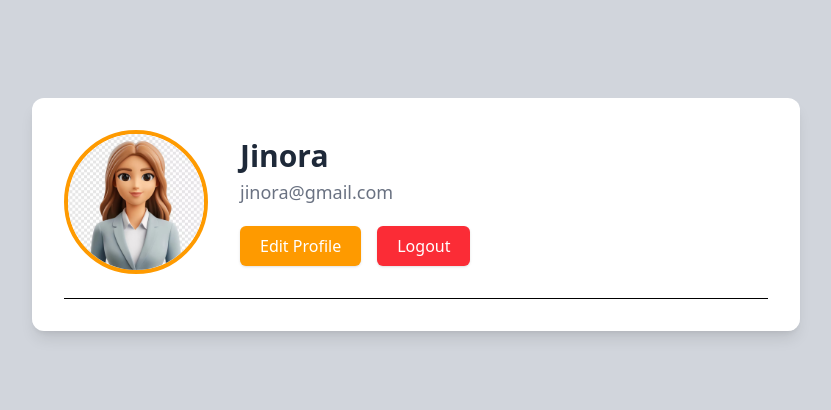
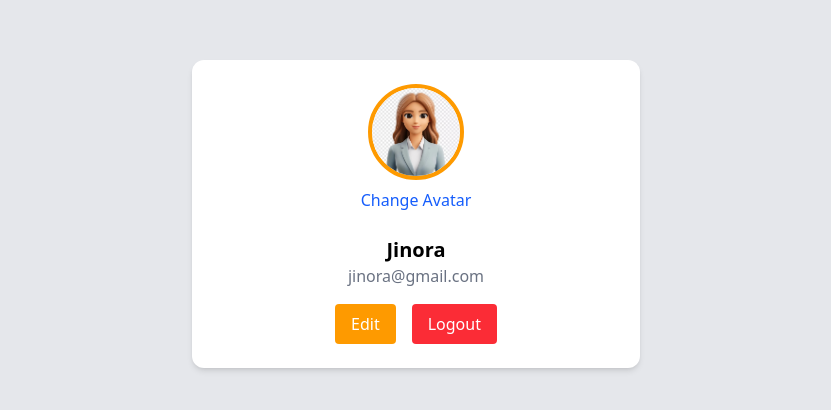
Before and after one commit to KobikaB/Task_5, a React (Vite) app: page /profile in a window 1280 px wide. Shown: the part 186-596 px from the top of the page, without its empty margins (224-1055 px from the left). Built offline with nearby package versions, Linux system fonts and the light colour scheme.

Commit message:
third update

```diff
--- a/src/Pages/Profile.jsx
+++ b/src/Pages/Profile.jsx
@@ -1,10 +1,9 @@
-import React, { useState, useRef } from "react";
+import React, { useState } from "react";
 import avatar1 from "../images/avatar1.avif";
 import { useNavigate } from "react-router";
 
 const Profile = () => {
   const navigate = useNavigate();
-  const fileInputRef = useRef(null);
 
   const [profile, setProfile] = useState({
     name: "Jinora",
@@ -16,33 +15,28 @@ const Profile = () => {
   const [formData, setFormData] = useState(profile);
   const [emailError, setEmailError] = useState("");
 
+
   const handleInputChange = (e) => {
     const { name, value } = e.target;
-    setFormData((prev) => ({ ...prev, [name]: value }));
-    if (name === "email") validateEmail(value);
-  };
+    setFormData({ ...formData, [name]: value });
 
-  const validateEmail = (email) => {
+
+    if (name === "email") {
       const emailRegex = /^\S+@\S+\.\S+$/;
-    if (!emailRegex.test(email)) {
-      setEmailError("Invalid email format");
-    } else {
-      setEmailError("");
+      setEmailError(emailRegex.test(value) ? "" : "Invalid email format");
     }
   };
 
   const handleSave = () => {
-    if (emailError) return;
+    if (!emailError) {
       setProfile(formData);
       setEditMode(false);
+    }
   };
+
 
   const handleLogout = () => {
     navigate("/login");
-  };
-
-  const handleAvatarClick = () => {
-    fileInputRef.current.click();
   };
 
   const handleAvatarChange = (e) => {
@@ -50,68 +44,56 @@ const Profile = () => {
     if (file) {
       const reader = new FileReader();
       reader.onloadend = () => {
-        setFormData((prev) => ({ ...prev, avatar: reader.result }));
-        setProfile((prev) => ({ ...prev, avatar: reader.result }));
+        const image = reader.result;
+        setFormData({ ...formData, avatar: image });
+        setProfile({ ...profile, avatar: image });
       };
       reader.readAsDataURL(file);
     }
   };
 
   return (
-    <div className="min-h-screen bg-gray-300 flex justify-center items-center px-4">
-      <div className="w-full max-w-3xl bg-white rounded-xl shadow-lg p-8">
-        <div className="flex flex-col md:flex-row items-center gap-8 border-b pb-6">
-          <div
-            className="relative group cursor-pointer"
-            onClick={handleAvatarClick}
-          >
+    <div className="min-h-screen flex justify-center items-center bg-gray-200 p-4">
+      <div className="bg-white p-6 rounded-xl shadow-md w-full max-w-md">
+        <div className="text-center">
           <img
             src={profile.avatar}
-              alt="Avatar"
-              className="w-36 h-36 rounded-full object-cover border-4 border-amber-500"
+            alt="avatar"
+            className="w-24 h-24 mx-auto rounded-full border-4 border-amber-500"
           />
-            <div className="absolute inset-0 bg-black bg-opacity-40 rounded-full flex items-center justify-center opacity-0 group-hover:opacity-100 transition">
-              <span className="text-white text-sm font-semibold">Change</span>
-            </div>
-            <input
-              type="file"
-              accept="image/*"
-              ref={fileInputRef}
-              onChange={handleAvatarChange}
-              className="hidden"
-            />
+          <label className="block mt-2 text-blue-600 cursor-pointer">
+            Change Avatar
+            <input type="file" accept="image/*" onChange={handleAvatarChange} className="hidden" />
+          </label>
         </div>
 
-          <div className="flex-1">
         {!editMode ? (
-              <>
-                <h2 className="text-3xl font-bold text-gray-800">
-                  {profile.name}
-                </h2>
-                <p className="text-gray-500 text-lg mt-1">{profile.email}</p>
-                <div className="flex gap-4 mt-5">
+          <div className="mt-6 text-center">
+            <h2 className="text-xl font-bold">{profile.name}</h2>
+            <p className="text-gray-500">{profile.email}</p>
+            <div className="mt-4 flex justify-center gap-4">
               <button
                 onClick={() => setEditMode(true)}
-                    className="bg-amber-500 hover:bg-amber-600 text-white px-5 py-2 rounded-md shadow"
+                className="bg-amber-500 text-white px-4 py-2 rounded"
               >
-                    Edit Profile
+                Edit
               </button>
               <button
                 onClick={handleLogout}
-                    className="bg-red-500 hover:bg-red-600 text-white px-5 py-2 rounded-md shadow"
+                className="bg-red-500 text-white px-4 py-2 rounded"
               >
                 Logout
               </button>
             </div>
-              </>
+          </div>
         ) : (
-              <div className="space-y-4">
+          <div className="mt-6 space-y-4">
             <input
               type="text"
               name="name"
               value={formData.name}
               onChange={handleInputChange}
-                  className="w-full border border-gray-300 rounded-md px-4 py-2 focus:outline-none focus:ring-2 focus:ring-amber-400"
+              className="w-full border px-3 py-2 rounded"
               placeholder="Name"
             />
             <input
@@ -119,23 +101,20 @@ const Profile = () => {
               name="email"
               value={formData.email}
               onChange={handleInputChange}
-                  className="w-full border border-gray-300 rounded-md px-4 py-2 focus:outline-none focus:ring-2 focus:ring-amber-400"
+              className="w-full border px-3 py-2 rounded"
               placeholder="Email"
             />
-                {emailError && (
-                  <p className="text-red-600 text-sm">{emailError}</p>
-                )}
+            {emailError && <p className="text-red-500 text-sm">{emailError}</p>}
             <div className="flex gap-4">
               <button
                 onClick={handleSave}
-                    className="bg-amber-500 hover:bg-amber-600 text-white px-5 py-2 rounded-md shadow"
-                    disabled={!!emailError}
+                className="bg-green-500 text-white px-4 py-2 rounded"
               >
                 Save
               </button>
               <button
                 onClick={() => setEditMode(false)}
-                    className="bg-gray-300 hover:bg-gray-400 text-gray-800 px-5 py-2 rounded-md shadow"
+                className="bg-gray-400 text-white px-4 py-2 rounded"
               >
                 Cancel
               </button>
@@ -144,8 +123,6 @@ const Profile = () => {
         )}
       </div>
     </div>
-      </div>
-    </div>
   );
 };
 
```
Lines whose indentation alone changed are shown as unchanged.
